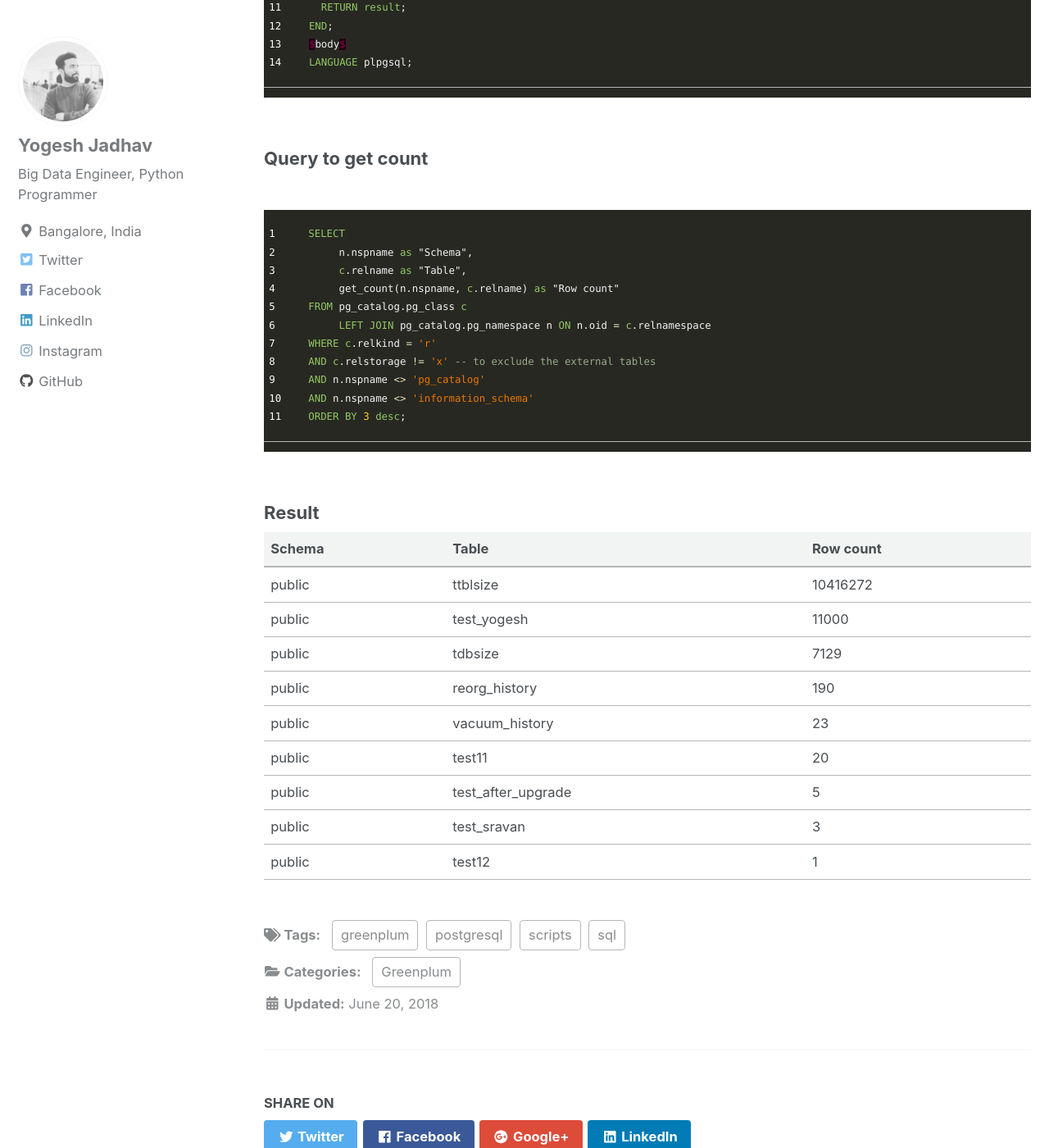
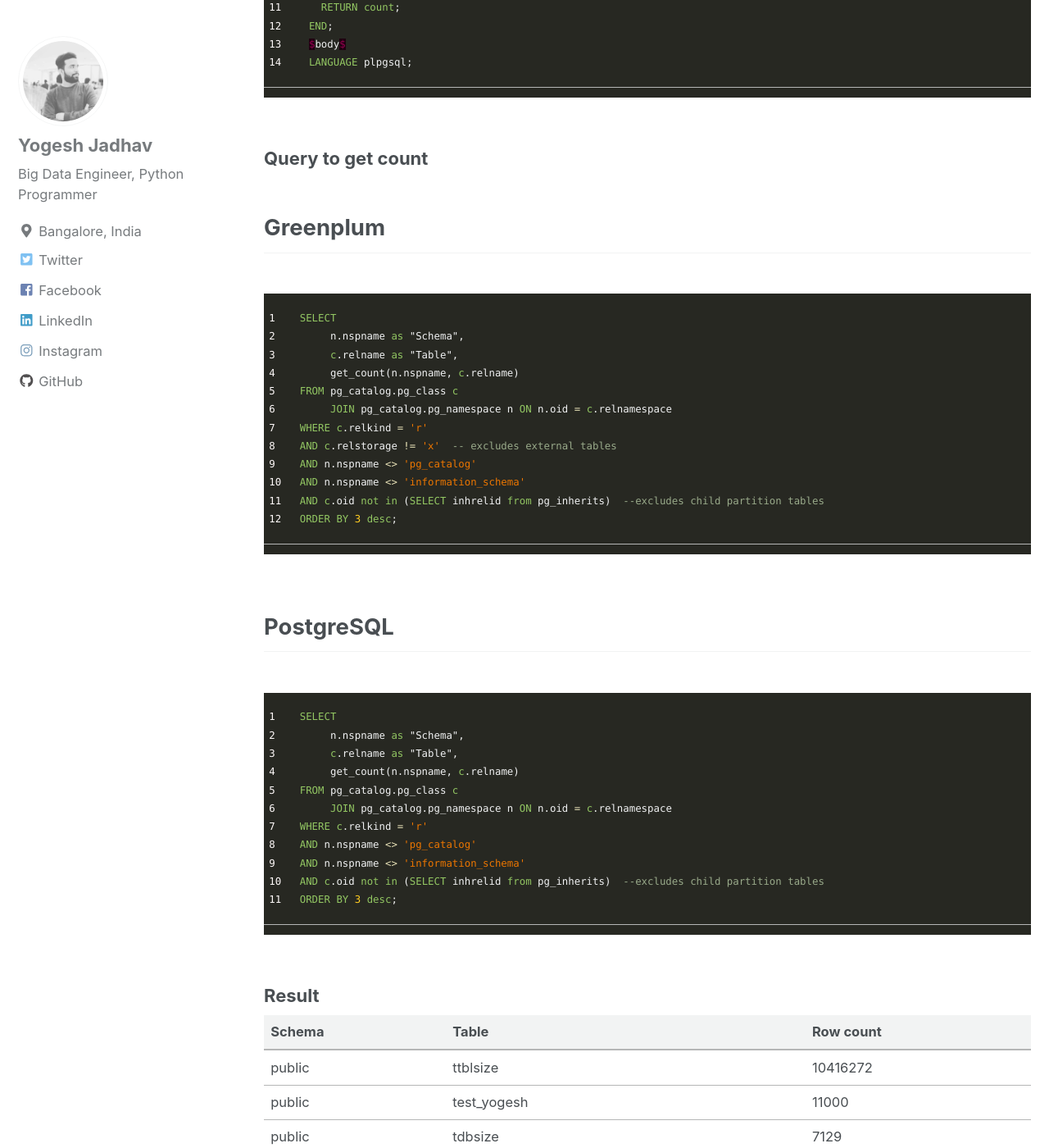
Before and after one commit to pgyogesh/blog, a Jekyll site: the page built from _posts/2018-06-20-row-count.md, in a window 1280 px wide and 1400 px high, scrolled down 1073 px. Shown: the whole window at 82% size. Built offline with Jekyll 4.4.1, drawn with Linux system fonts in a browser that asks for light colours; nearby versions of some CDN libraries; comment, search, counter and statistics services are not loaded; a style sheet for code colours, icons or effects is not loaded; some of the changed text lies outside the part shown.

Commit message:
Update 2018-06-20-row-count.md

```diff
--- a/_posts/2018-06-20-row-count.md
+++ b/_posts/2018-06-20-row-count.md
@@ -21,12 +21,12 @@
 AS
 $body$
 DECLARE
-  result integer;
+  count integer;
   query varchar;
 BEGIN
   query := 'SELECT count(1) FROM ' || schema || '.' || tablename;
-  EXECUTE query INTO result;
-  RETURN result;
+  EXECUTE query INTO count;
+  RETURN count;
 END;
 $body$
 LANGUAGE plpgsql;
@@ -34,18 +34,38 @@
 
 ### Query to get count
 
+## Greenplum
 {% highlight SQL linenos %}
 
 SELECT
      n.nspname as "Schema",
      c.relname as "Table",
-     get_count(n.nspname, c.relname) as "Row count"
+     get_count(n.nspname, c.relname)
 FROM pg_catalog.pg_class c
-     LEFT JOIN pg_catalog.pg_namespace n ON n.oid = c.relnamespace
+     JOIN pg_catalog.pg_namespace n ON n.oid = c.relnamespace
 WHERE c.relkind = 'r'
-AND c.relstorage != 'x' -- to exclude the external tables
+AND c.relstorage != 'x'  -- excludes external tables
 AND n.nspname <> 'pg_catalog'
 AND n.nspname <> 'information_schema'
+AND c.oid not in (SELECT inhrelid from pg_inherits)  --excludes child partition tables
+ORDER BY 3 desc;
+
+{% endhighlight %}
+
+## PostgreSQL
+
+{% highlight SQL linenos %}
+
+SELECT
+     n.nspname as "Schema",
+     c.relname as "Table",
+     get_count(n.nspname, c.relname)
+FROM pg_catalog.pg_class c
+     JOIN pg_catalog.pg_namespace n ON n.oid = c.relnamespace
+WHERE c.relkind = 'r'
+AND n.nspname <> 'pg_catalog'
+AND n.nspname <> 'information_schema'
+AND c.oid not in (SELECT inhrelid from pg_inherits)  --excludes child partition tables
 ORDER BY 3 desc;
 
 {% endhighlight %}
```
